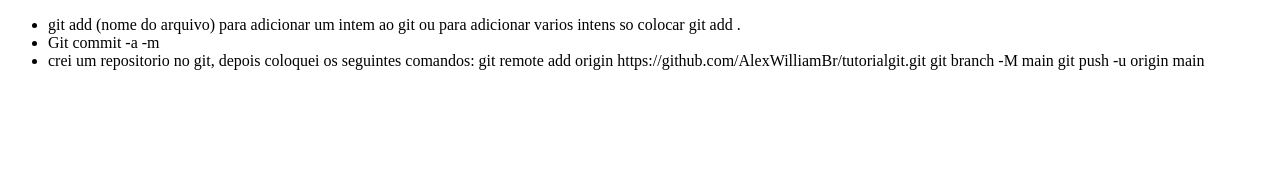
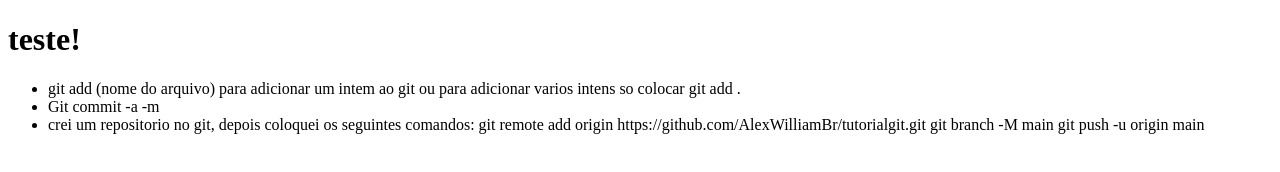
Before and after one commit to AlexWilliamBr/tutorialgit, a plain HTML site: page index.html in a window 1280 px wide. Drawn offline with Linux system fonts and the light colour scheme.

Commit message:
inserindo h1

```diff
--- a/index.html
+++ b/index.html
@@ -7,6 +7,7 @@
 </head>
 <body>
     <div id = "primeiros_comandos"></div>
+    <h1> teste!</h1>
     <ul>
       <li> git add (nome do  arquivo) para adicionar um intem ao git ou para adicionar varios intens so colocar git add .  </li>
       <li>Git commit -a -m  </li>
@@ -14,6 +15,8 @@
         git branch -M main
         git push -u origin main </li>
     </ul>
+
+
     </div>
 </body>
 </html>
```
